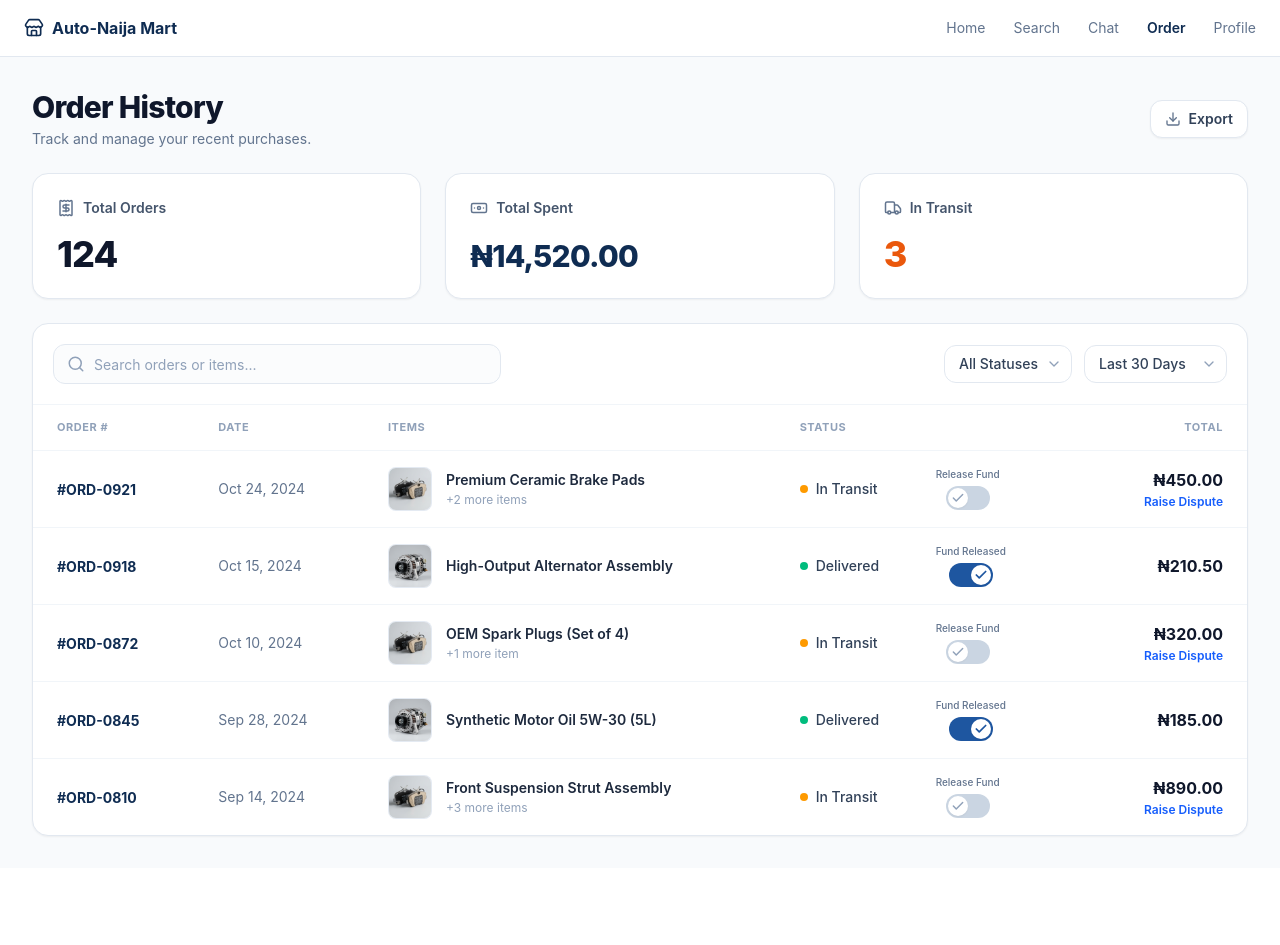
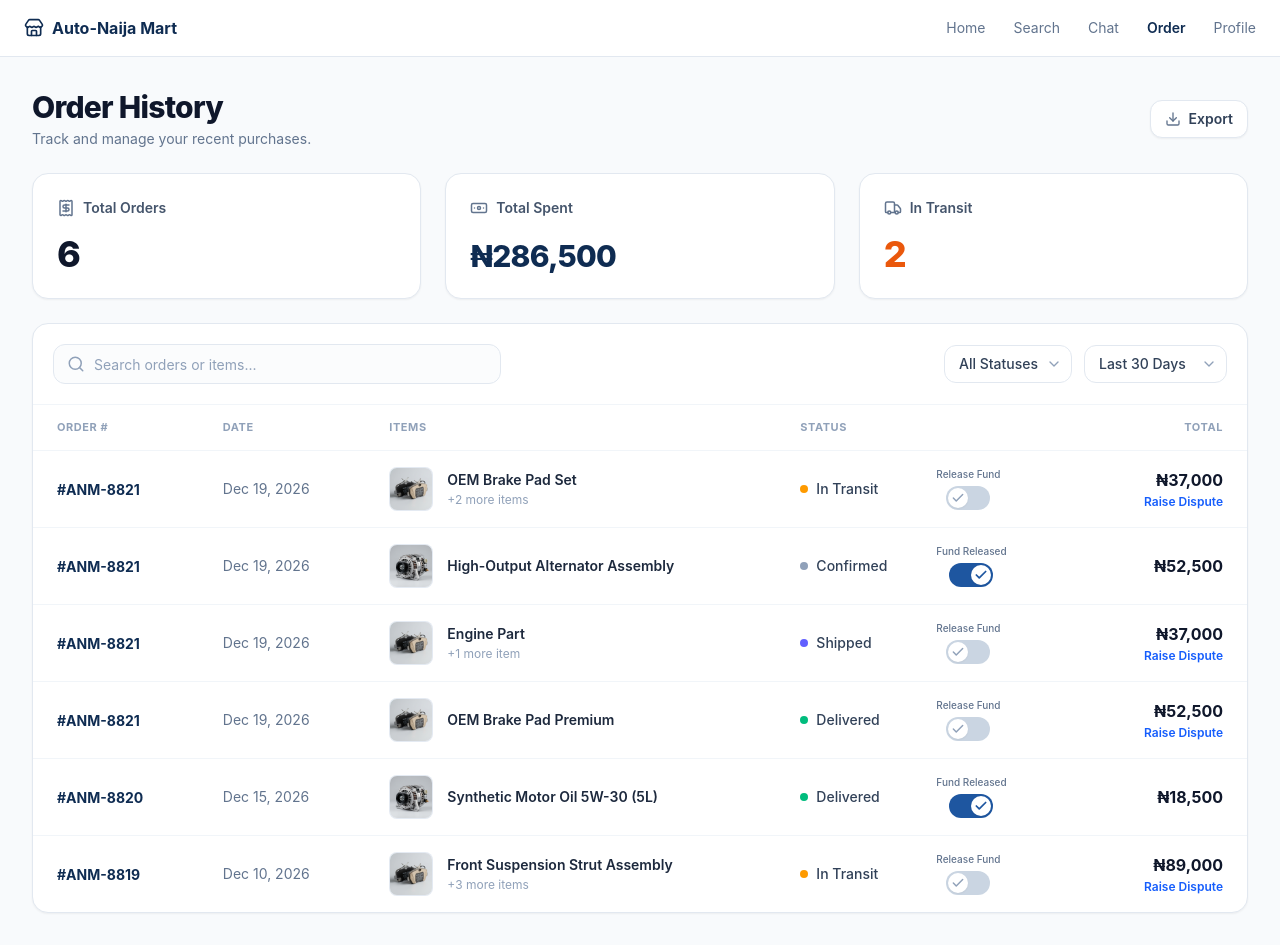
Before and after one commit to Asoro-Automotive-Solutions/Auto-Najia-Mart, a React (Vite) app: page /orders in a window 1280 px wide. Before the commit the page ends 868 px from the top, so only its background shows below. Built offline with nearby package versions, Linux system fonts and the light colour scheme.

Commit message:
feat(orders): unify dataset across mobile and desktop views so order data is identical

```diff
--- a/src/pages/orders/OrderHistoryPage.jsx
+++ b/src/pages/orders/OrderHistoryPage.jsx
@@ -25,132 +25,101 @@ import OrderCard from "../../components/OrderCard";
 import DisputeModal from "../../components/DisputeModal";
 
 /**
- * Mobile dataset aligned with Mobile Prototype
+ * Unified orders dataset shared across Desktop and Mobile views
  */
-const MOBILE_ORDERS = [
+const UNIFIED_ORDERS = [
   {
-    id: "ord-m1",
+    id: "ord-1",
     orderNumber: "ANM-8821",
     title: "OEM Brake Pad Set",
+    extraItems: "+2 more items",
+    image: "/images/brake_pads.jpg",
     price: 37000,
     status: "in_transit",
     expectedDate: "Dec 12 by 5:00pm",
+    date: "Dec 19, 2026",
     orderDate: "Dec 19, 2026",
     isFundReleased: false,
     isDisputed: false,
   },
   {
-    id: "ord-m2",
+    id: "ord-2",
     orderNumber: "ANM-8821",
-    title: "OEM Brake Pad Premium",
+    title: "High-Output Alternator Assembly",
+    extraItems: null,
+    image: "/images/alternator.jpg",
     price: 52500,
     status: "confirmed",
     expectedDate: null,
+    date: "Dec 19, 2026",
     orderDate: "Dec 19, 2026",
     isFundReleased: true,
     isDisputed: false,
   },
   {
-    id: "ord-m3",
+    id: "ord-3",
     orderNumber: "ANM-8821",
     title: "Engine Part",
+    extraItems: "+1 more item",
+    image: "/images/brake_pads.jpg",
     price: 37000,
     status: "shipped",
     expectedDate: "April 10-12",
+    date: "Dec 19, 2026",
     orderDate: "Dec 19, 2026",
     isFundReleased: false,
     isDisputed: false,
   },
   {
-    id: "ord-m4",
+    id: "ord-4",
     orderNumber: "ANM-8821",
     title: "OEM Brake Pad Premium",
+    extraItems: null,
+    image: "/images/brake_pads.jpg",
     price: 52500,
     status: "delivered",
     expectedDate: null,
+    date: "Dec 19, 2026",
     orderDate: "Dec 19, 2026",
     isFundReleased: false,
     isDisputed: false,
   },
-];
-
-/**
- * Desktop dataset aligned with Desktop Prototype
- */
-const DESKTOP_ORDERS = [
   {
-    id: "ord-d1",
-    orderNumber: "ORD-0921",
-    title: "Premium Ceramic Brake Pads",
-    extraItems: "+2 more items",
-    image: "/images/brake_pads.jpg",
-    price: 450.0,
-    status: "in_transit",
-    date: "Oct 24, 2024",
-    orderDate: "Oct 24, 2024",
-    isFundReleased: false,
-    isDisputed: false,
-  },
-  {
-    id: "ord-d2",
-    orderNumber: "ORD-0918",
-    title: "High-Output Alternator Assembly",
+    id: "ord-5",
+    orderNumber: "ANM-8820",
+    title: "Synthetic Motor Oil 5W-30 (5L)",
     extraItems: null,
     image: "/images/alternator.jpg",
-    price: 210.5,
+    price: 18500,
     status: "delivered",
-    date: "Oct 15, 2024",
-    orderDate: "Oct 15, 2024",
+    expectedDate: null,
+    date: "Dec 15, 2026",
+    orderDate: "Dec 15, 2026",
     isFundReleased: true,
     isDisputed: false,
   },
   {
-    id: "ord-d3",
-    orderNumber: "ORD-0872",
-    title: "OEM Spark Plugs (Set of 4)",
-    extraItems: "+1 more item",
-    image: "/images/brake_pads.jpg",
-    price: 320.0,
-    status: "in_transit",
-    date: "Oct 10, 2024",
-    orderDate: "Oct 10, 2024",
-    isFundReleased: false,
-    isDisputed: false,
-  },
-  {
-    id: "ord-d4",
-    orderNumber: "ORD-0845",
-    title: "Synthetic Motor Oil 5W-30 (5L)",
-    extraItems: null,
-    image: "/images/alternator.jpg",
-    price: 185.0,
-    status: "delivered",
-    date: "Sep 28, 2024",
-    orderDate: "Sep 28, 2024",
-    isFundReleased: true,
-    isDisputed: false,
-  },
-  {
-    id: "ord-d5",
-    orderNumber: "ORD-0810",
+    id: "ord-6",
+    orderNumber: "ANM-8819",
     title: "Front Suspension Strut Assembly",
     extraItems: "+3 more items",
     image: "/images/brake_pads.jpg",
-    price: 890.0,
+    price: 89000,
     status: "in_transit",
-    date: "Sep 14, 2024",
-    orderDate: "Sep 14, 2024",
+    expectedDate: "Dec 24 by 2:00pm",
+    date: "Dec 10, 2026",
+    orderDate: "Dec 10, 2026",
     isFundReleased: false,
     isDisputed: false,
   },
 ];
 
 export default function OrderHistoryPage({
+  initialOrders = UNIFIED_ORDERS,
   onNavigate = () => {},
   onOrderClick,
 }) {
-  const [mobileOrders, setMobileOrders] = useState(MOBILE_ORDERS);
-  const [desktopOrders, setDesktopOrders] = useState(DESKTOP_ORDERS);
+  const [orders, setOrders] = useState(initialOrders);
   const [searchQuery, setSearchQuery] = useState("");
   const [statusFilter, setStatusFilter] = useState("all");
   const [dateRangeFilter, setDateRangeFilter] = useState("30_days");
@@ -165,24 +134,9 @@ export default function OrderHistoryPage({
     }, 2500);
   };
 
-  // Toggle Fund Release (Mobile & Desktop)
+  // Toggle Fund Release state for an order (synchronously updates dataset)
   const handleToggleFund = (orderId) => {
-    setMobileOrders((prev) =>
-      prev.map((ord) => {
-        if (ord.id === orderId) {
-          const next = !ord.isFundReleased;
-          triggerToast(
-            next
-              ? `Escrow fund released for Order #${ord.orderNumber}`
-              : `Fund release revoked for Order #${ord.orderNumber}`
-          );
-          return { ...ord, isFundReleased: next };
-        }
-        return ord;
-      })
-    );
-
-    setDesktopOrders((prev) =>
+    setOrders((prev) =>
       prev.map((ord) => {
         if (ord.id === orderId) {
           const next = !ord.isFundReleased;
@@ -200,14 +154,7 @@ export default function OrderHistoryPage({
 
   // Handle Dispute
   const handleSubmitDispute = (disputeData) => {
-    setMobileOrders((prev) =>
-      prev.map((ord) =>
-        ord.id === disputeData.orderId
-          ? { ...ord, isDisputed: true, isFundReleased: false }
-          : ord
-      )
-    );
-    setDesktopOrders((prev) =>
+    setOrders((prev) =>
       prev.map((ord) =>
         ord.id === disputeData.orderId
           ? { ...ord, isDisputed: true, isFundReleased: false }
@@ -217,22 +164,10 @@ export default function OrderHistoryPage({
     triggerToast(`Dispute initiated for Order #${disputeData.orderNumber}`);
   };
 
-  // Filtered lists
-  const filteredMobileOrders = useMemo(() => {
+  // Filtered orders list (used by both Desktop & Mobile views)
+  const filteredOrders = useMemo(() => {
     const query = searchQuery.trim().toLowerCase();
-    return mobileOrders.filter((order) => {
-      return (
-        !query ||
-        order.orderNumber.toLowerCase().includes(query) ||
-        order.title.toLowerCase().includes(query) ||
-        order.status.toLowerCase().includes(query)
-      );
-    });
-  }, [mobileOrders, searchQuery]);
-
-  const filteredDesktopOrders = useMemo(() => {
-    const query = searchQuery.trim().toLowerCase();
-    return desktopOrders.filter((order) => {
+    return orders.filter((order) => {
       const matchesSearch =
         !query ||
         order.orderNumber.toLowerCase().includes(query) ||
@@ -244,7 +179,16 @@ export default function OrderHistoryPage({
 
       return matchesSearch && matchesStatus;
     });
-  }, [desktopOrders, searchQuery, statusFilter]);
+  }, [orders, searchQuery, statusFilter]);
+
+  // Synchronized computed totals
+  const totalOrdersCount = orders.length;
+  const totalSpentAmount = useMemo(() => {
+    return orders.reduce((sum, ord) => sum + (Number(ord.price) || 0), 0);
+  }, [orders]);
+  const inTransitCount = useMemo(() => {
+    return orders.filter((o) => o.status === "in_transit").length;
+  }, [orders]);
 
   const getStatusDot = (status, isDisputed) => {
     if (isDisputed) {
@@ -290,7 +234,7 @@ export default function OrderHistoryPage({
   return (
     <div className="min-h-screen bg-[#F8FAFC] flex flex-col">
       {/* ========================================================================= */}
-      {/* 📱 MOBILE TOP HEADER APP BAR (< md screens matching Mobile Prototype)     */}
+      {/* 📱 MOBILE TOP HEADER APP BAR (< md screens)                               */}
       {/* ========================================================================= */}
       <header className="md:hidden sticky top-0 z-30 bg-[#0F2C52] text-white px-4 py-3.5 flex items-center justify-between shadow-xs">
         <button
@@ -328,12 +272,13 @@ export default function OrderHistoryPage({
                   type="button"
                   onClick={() => {
                     setSearchQuery("");
+                    setStatusFilter("all");
                     setMenuOpen(false);
                   }}
                   className="w-full px-4 py-2 text-left text-xs font-medium text-slate-700 hover:bg-slate-50 flex items-center gap-2"
                 >
                   <RefreshCw className="h-3.5 w-3.5 text-slate-400" />
-                  <span>Reset Search</span>
+                  <span>Reset Filters</span>
                 </button>
                 <button
                   type="button"
@@ -365,7 +310,7 @@ export default function OrderHistoryPage({
       )}
 
       {/* ========================================================================= */}
-      {/* 📱 MOBILE VIEW (< md screens matching Screen 1 Figma prototype)           */}
+      {/* 📱 MOBILE VIEW (< md screens)                                             */}
       {/* ========================================================================= */}
       <div className="md:hidden flex-1 px-4 py-4 pb-24 max-w-md mx-auto w-full flex flex-col gap-4">
         {/* Search Bar */}
@@ -391,7 +336,6 @@ export default function OrderHistoryPage({
 
         {/* 2 Metric Summary Cards */}
         <section className="grid grid-cols-2 gap-3" aria-label="Order Metrics">
-          {/* Total Orders Card */}
           <div className="relative overflow-hidden rounded-2xl bg-[#EEEDFA] border border-[#DDD8F8] p-3.5 flex flex-col justify-between">
             <div className="absolute -right-2 -top-2 w-16 h-16 bg-[#DFDCF8] rounded-full opacity-60 pointer-events-none" />
             <div className="flex items-center gap-1.5 relative z-10">
@@ -404,12 +348,11 @@ export default function OrderHistoryPage({
             </div>
             <div className="mt-2.5 relative z-10">
               <span className="text-2xl font-black text-slate-900 tracking-tight">
-                6
+                {totalOrdersCount}
               </span>
             </div>
           </div>
 
-          {/* Total Spent Card */}
           <div className="relative overflow-hidden rounded-2xl bg-[#FBF1EA] border border-[#F4E0D2] p-3.5 flex flex-col justify-between">
             <div className="absolute -right-2 -top-2 w-16 h-16 bg-[#F5E2D4] rounded-full opacity-60 pointer-events-none" />
             <div className="flex items-center gap-1.5 relative z-10">
@@ -422,7 +365,7 @@ export default function OrderHistoryPage({
             </div>
             <div className="mt-2.5 relative z-10">
               <span className="text-lg font-black text-slate-900 tracking-tight">
-                ₦81,000
+                ₦{totalSpentAmount.toLocaleString()}
               </span>
             </div>
           </div>
@@ -432,9 +375,9 @@ export default function OrderHistoryPage({
         <section className="flex flex-col gap-2.5">
           <h2 className="text-sm font-bold text-slate-900">Recent Orders</h2>
 
-          {filteredMobileOrders.length > 0 ? (
+          {filteredOrders.length > 0 ? (
             <div className="flex flex-col gap-3">
-              {filteredMobileOrders.map((order) => (
+              {filteredOrders.map((order) => (
                 <OrderCard
                   key={order.id}
                   order={order}
@@ -453,7 +396,7 @@ export default function OrderHistoryPage({
       </div>
 
       {/* ========================================================================= */}
-      {/* 🖥️ DESKTOP VIEW (>= md screens matching Desktop Figma Canvas)              */}
+      {/* 🖥️ DESKTOP VIEW (>= md screens)                                           */}
       {/* ========================================================================= */}
       <main className="hidden md:block flex-1 max-w-7xl w-full mx-auto px-4 sm:px-6 lg:px-8 py-6 md:py-8">
         <div className="flex flex-col gap-6">
@@ -487,7 +430,7 @@ export default function OrderHistoryPage({
               </div>
               <div className="mt-4">
                 <span className="text-4xl font-extrabold text-slate-900 tracking-tight">
-                  124
+                  {totalOrdersCount}
                 </span>
               </div>
             </div>
@@ -499,7 +442,7 @@ export default function OrderHistoryPage({
               </div>
               <div className="mt-4">
                 <span className="text-3xl font-extrabold text-[#0F2C52] tracking-tight">
-                  ₦14,520.00
+                  ₦{totalSpentAmount.toLocaleString()}
                 </span>
               </div>
             </div>
@@ -511,7 +454,7 @@ export default function OrderHistoryPage({
               </div>
               <div className="mt-4">
                 <span className="text-4xl font-extrabold text-[#EA580C] tracking-tight">
-                  3
+                  {inTransitCount}
                 </span>
               </div>
             </div>
@@ -584,8 +527,8 @@ export default function OrderHistoryPage({
                   </tr>
                 </thead>
                 <tbody className="divide-y divide-slate-100">
-                  {filteredDesktopOrders.length > 0 ? (
-                    filteredDesktopOrders.map((order) => (
+                  {filteredOrders.length > 0 ? (
+                    filteredOrders.map((order) => (
                       <tr
                         key={order.id}
                         onClick={() => onOrderClick && onOrderClick(order)}
@@ -672,7 +615,7 @@ export default function OrderHistoryPage({
                         <td className="py-4 px-6 text-right whitespace-nowrap">
                           <div className="flex flex-col items-end">
                             <span className="text-base font-bold text-slate-900">
-                              ₦{Number(order.price).toFixed(2)}
+                              ₦{Number(order.price).toLocaleString()}
                             </span>
                             {!order.isFundReleased && !order.isDisputed && (
                               <button
```
